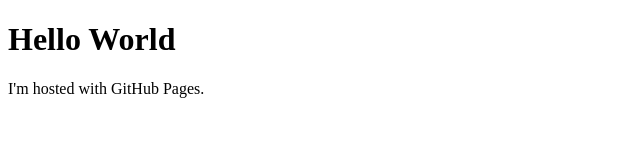
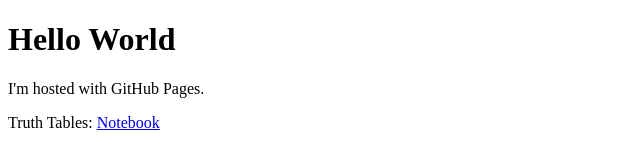
Before and after one commit to erhallma/erhallma.github.io, a plain HTML site: page index.html in a window 1280 px wide. Shown: the whole page, without its empty margins (0-640 px from the left). Drawn offline with Linux system fonts and the light colour scheme.

Commit message:
Update index.html with link to Notebook

```diff
--- a/index.html
+++ b/index.html
@@ -3,5 +3,6 @@
 <body>
 <h1>Hello World</h1>
 <p>I'm hosted with GitHub Pages.</p>
+<p>Truth Tables: <a href=truth_tables.ipynb>Notebook</a></p>
 </body>
 </html>
```
